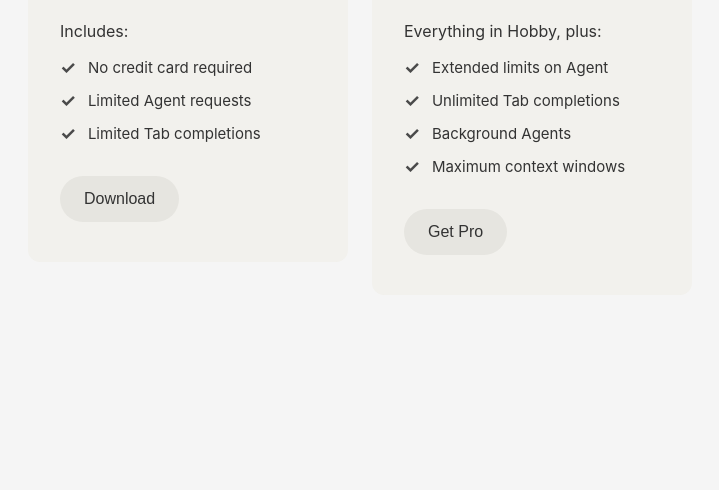
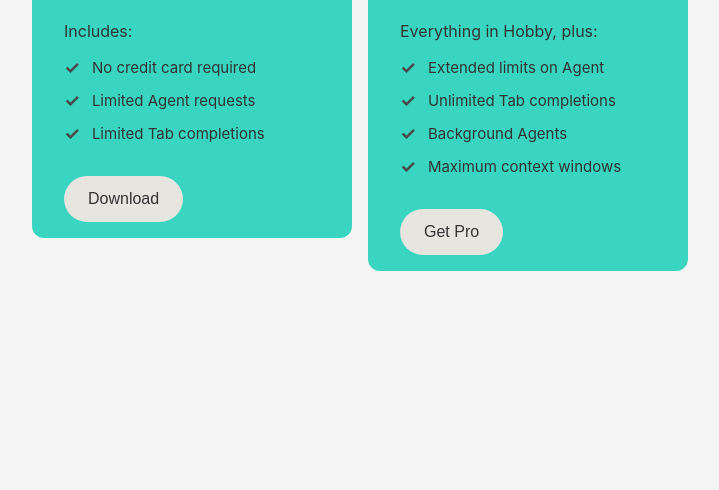
Before and after one commit to mariiateslia/My-First-Coding-Project-, a plain HTML site: page index.html in a window 1280 px wide. Shown: the part 310-800 px from the top of the page, without its empty margins (280-999 px from the left). Drawn offline with Linux system fonts and the light colour scheme.

Commit message:
Update styles.css
Changed background and padding

```diff
--- a/styles.css
+++ b/styles.css
@@ -17,17 +17,18 @@ body {
 .cards-container {
     display: flex;
     flex-direction: row;
-    gap: 24px;
+    gap: 16px;
     flex-wrap: nowrap;
     justify-content: center;
     align-items: flex-start;
 }
 
 .card {
-    background-color: #f2f1ed;
+    background-color: #39d5c0;
     border-radius: 12px;
-    padding: 40px 32px;
+    padding: 16px 32px;
     width: 320px;
+    min-height: 280px;
     flex-shrink: 0;
 }
 
```
